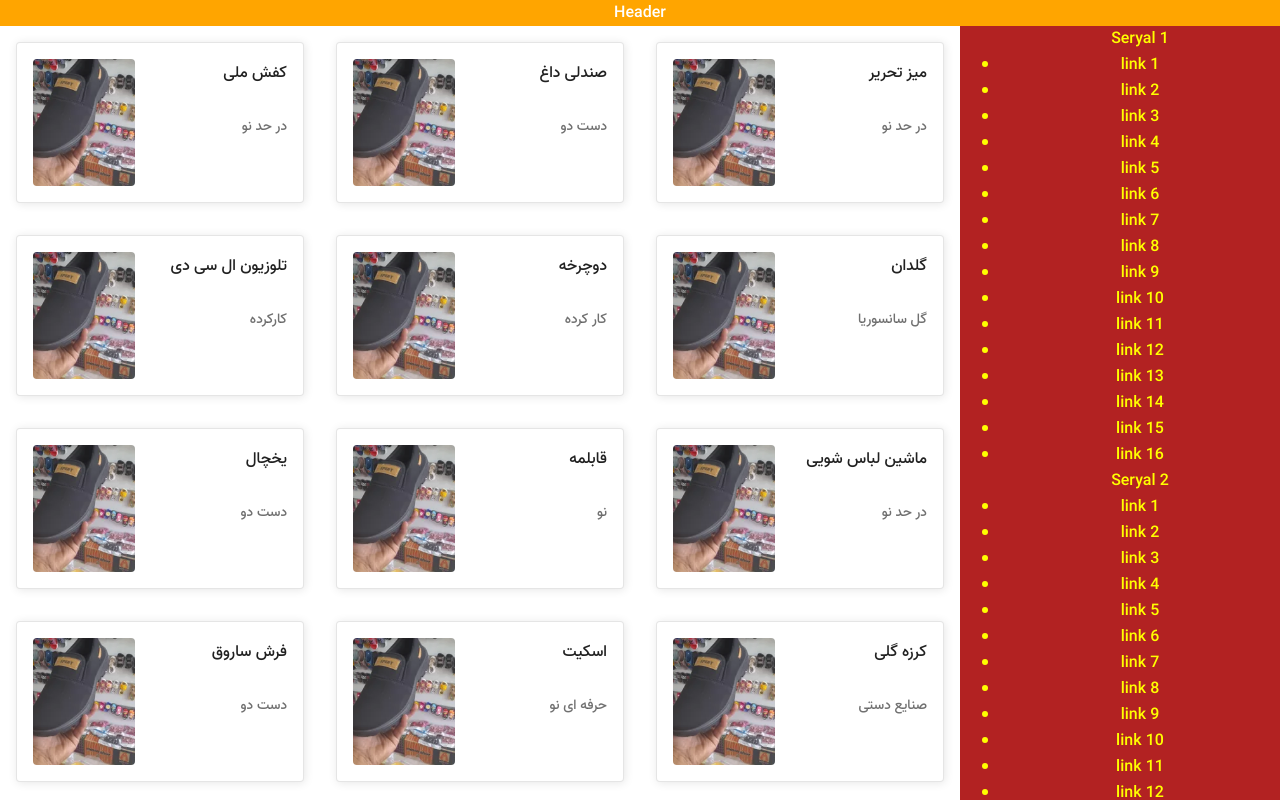
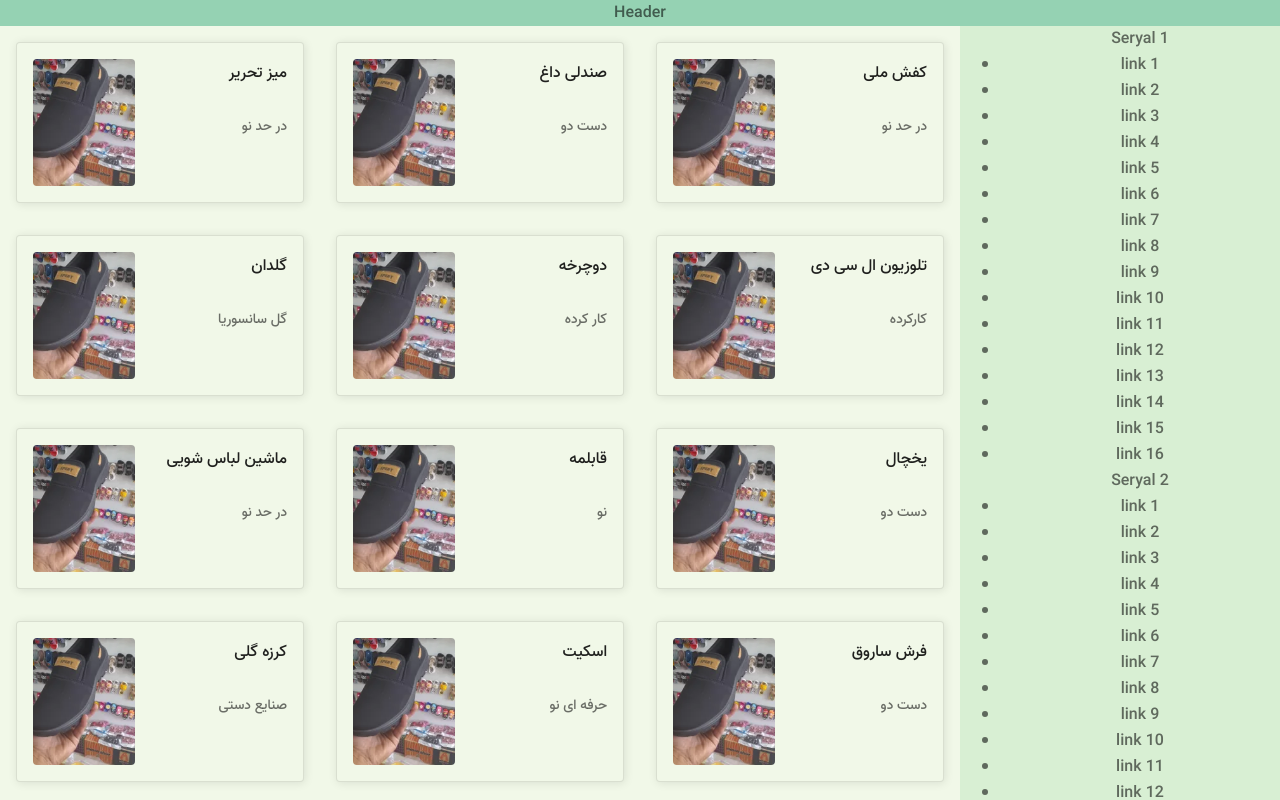
Before and after one commit to rezanikafarin700/hezaritem, a React (Create React App) app: page / in a window 1280 px wide. Shown: the top 800 px of the page. Built offline with nearby package versions, Linux system fonts and the light colour scheme.

Commit message:
create pullet color in pullet branch !

```diff
--- /dev/null
+++ b/public/sass/colorpullet.scss
@@ -0,0 +1,9 @@
+$background :  #F1F8E8;
+$header : #95D2B3;
+$sidebar :  #D8EFD3;
+$item :  #F1F8E8;
+$footer : #55AD9B;
+
+$text : rgba(0, 0, 0, .56);
+$title : rgba(0, 0, 0, .87);
+$border : rgba(0, 0, 0, 0.1);
--- a/src/App.scss
+++ b/src/App.scss
@@ -1,5 +1,9 @@
+@import "../public/sass/colorpullet.scss";
+
 .app{
   display: flex;
   flex-direction: column;
   flex : 1 1 auto;
+  color : $text;
+  background: $background;
 }
--- a/src/components/footer/footer.scss
+++ b/src/components/footer/footer.scss
@@ -1,6 +1,5 @@
-$color : blue;
+@import "../../../public/sass/colorpullet.scss";
 .footer {
-    background-color: $color;
-    color : #fff;
+    background-color: $footer;
     text-align: center;
 }
--- a/src/components/header/header.scss
+++ b/src/components/header/header.scss
@@ -1,7 +1,7 @@
-$color : orange;
+@import "../../../public/sass/colorpullet.scss";
+
 .header {
-    background-color: $color;
-    color : #fff;
+    background-color: $header;
     text-align: center;
     position: sticky;
     top : 0;
@@ -9,6 +9,5 @@ $color : orange;
 
     &__search{
         width: 25%;
-        // max-height: 30px;
     }
 }
--- a/src/components/item/item.scss
+++ b/src/components/item/item.scss
@@ -1,13 +1,15 @@
+@import "../../../public/sass/colorpullet.scss";
+
 .item {
   padding: 1rem;
   border-radius: 4px;
-  border: 1px solid  rgba(0, 0, 0, 0.1);
-  background-color: #fff;
+  border: 1px solid  $border;
+  background-color: $item;
   display: flex;
   flex-direction: row-reverse;
   width: calc(100% - 2rem);
   margin: 1rem;
-  box-shadow: 1px 1px 10px rgba(0,0,0,.1);
+  box-shadow: 1px 1px 10px $border;
   cursor: pointer;
 
   @media (max-width : 1024px) and (min-width : 426px){
@@ -30,7 +32,7 @@
 
     &--title {
       font-size: 1rem;
-      color: rgba(0, 0, 0, 0.87);
+      color: $title;
       font-weight: 500;
       height: 56px;
       line-height: 28px;
@@ -41,7 +43,6 @@
     }
 
     &--description {
-      color: rgba(0, 0, 0, 0.56);
       font-size: 0.875rem;
       line-height: 24px;
       min-width: 100%;
--- a/src/components/main/main.scss
+++ b/src/components/main/main.scss
@@ -1,3 +1,5 @@
+@import "../../../public/sass/colorpullet.scss";
+
 .main {
   display: flex;
   flex-direction: row-reverse;
@@ -5,9 +7,8 @@
 
   &__sidebar {
     max-height: 100vh;
-    background-color: firebrick;
+    background-color: $sidebar;
     flex: 0 0 25%;
-    color: #fff;
     position: sticky;
     top: 0;
     overflow-y: auto;
@@ -20,15 +21,14 @@
 
   &__items {
     flex: 1 1 auto;
-    background-color: #fff;
     display: flex;
     flex-wrap: wrap;
+    flex-direction: row-reverse;
   }
 
   &__item {
     width: calc(33.333% - 2rem);
     margin: 1rem;
-    background-color: aqua;
 
     &--ratio {
       padding-top: 100%;
--- a/src/components/sidebar/sidebar.scss
+++ b/src/components/sidebar/sidebar.scss
@@ -2,16 +2,5 @@ ul{
     margin: 0;
 }
 .sidebar{
-    // width: 100%;
-    // height: 500px;
-    // background-color: yellow;
-    // position: fixed;
-    // top: var(--navbar-height);
-    // height: calc(100vh - var(--navbar-height));
-    // direction: ltr;
-    // overflow-y: scroll;
-
     text-align: center;
-    color : yellow;
-
 }
--- a/src/index.css
+++ b/src/index.css
@@ -11,6 +11,7 @@ body {
   font-family: "Vazir" ,serif , "sans-serif";
   -webkit-font-smoothing: antialiased;
   -moz-osx-font-smoothing: grayscale;
+
 }
 
 
```
